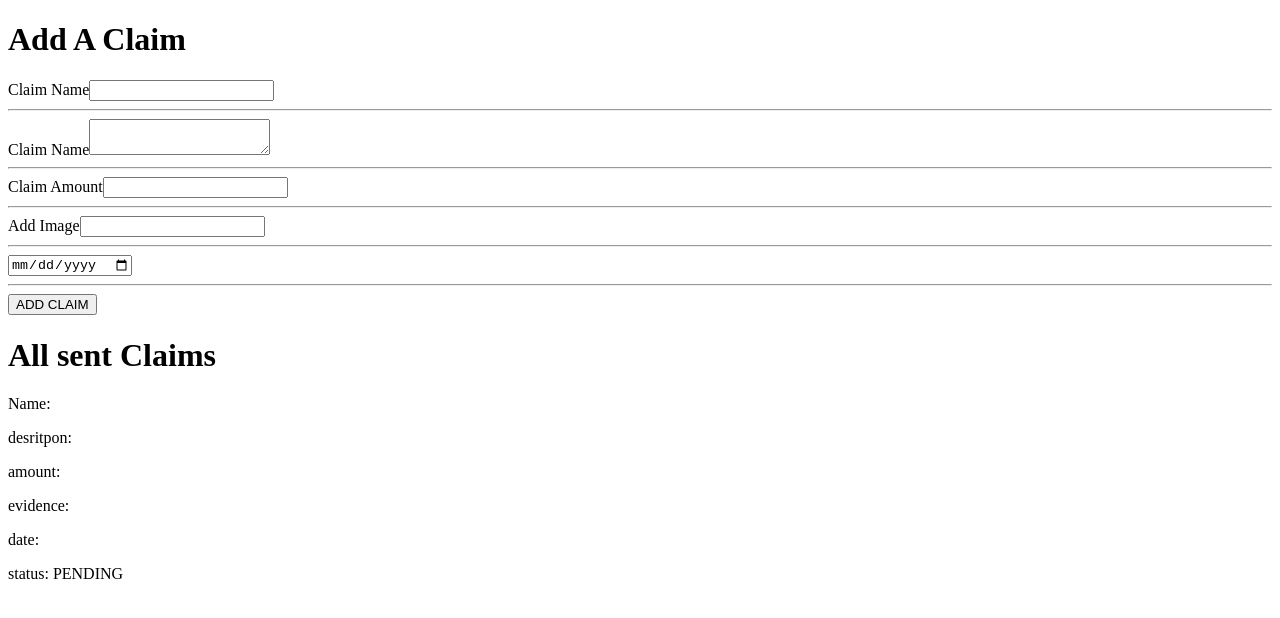
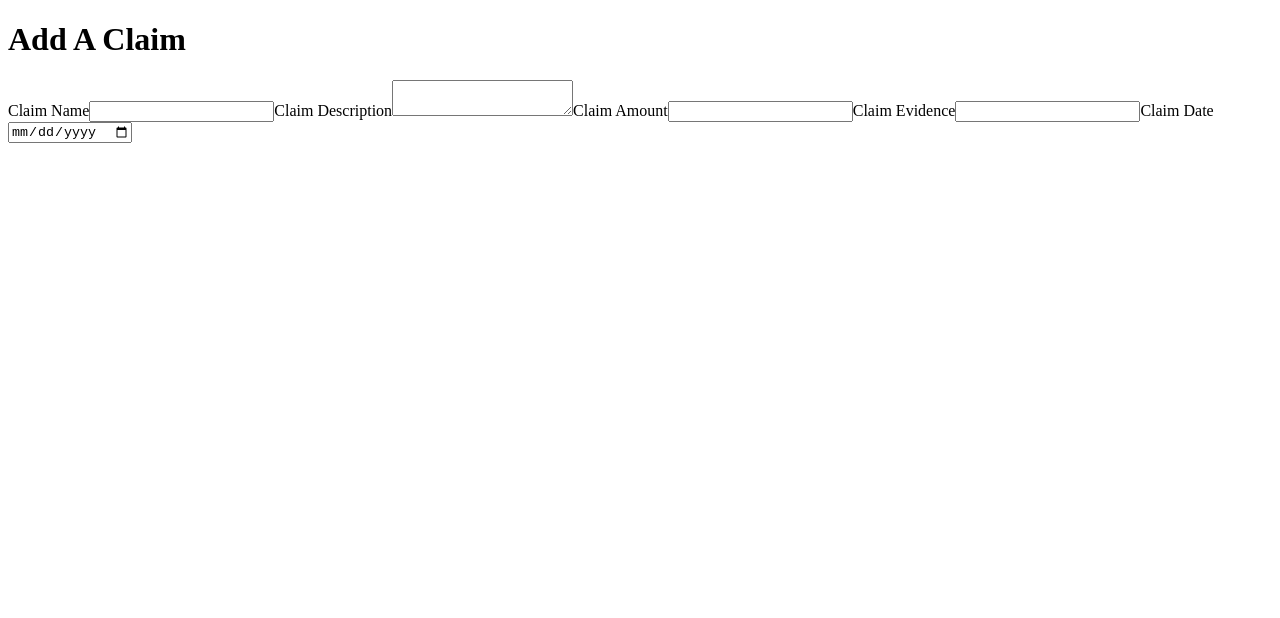
Before and after one commit to favour33/fdm, a React (Create React App) app: page /employees in a window 1280 px wide. Shown: the top 618 px of the page. Built offline with nearby package versions, Linux system fonts and the light colour scheme.

Commit message:
Added input validation for the employees page

```diff
--- a/src/Pages/Employee/Employees.js
+++ b/src/Pages/Employee/Employees.js
@@ -3,81 +3,72 @@ import React, { useState } from "react";
 const Employees = () => {
   const claimList = {
     name: "",
-    desritpon: "",
+    description: "",
     amount: "",
     evidence: "",
     date: "",
-    stats: "",
+    status: "",
   };
 
   const [name, setName] = useState("");
-  const [desritpon, setDesritpon] = useState("");
+  const [description, setDescription] = useState("");
   const [amount, setAmount] = useState("");
   const [evidence, setEvidence] = useState("");
   const [date, setDate] = useState("");
-  const [stats, setStats] = useState("PENDING");
+  const [staus, setStatus] = useState("PENDING");
 
   return (
     <>
       <h1>Add A Claim </h1>
       <form>
-        <label htmlFor="name">Claim Name</label>
+        {/* Claim Name */}
+        <label>Claim Name</label>
         <input
           type="text"
-          id="name"
+          required
           onChange={(e) => {
             setName(e.target.value);
           }}
-          value={name}
         />
-        <hr />
-        <label htmlFor="desc">Claim Name</label>
+
+        {/* Claim Description  */}
+        <label>Claim Description</label>
         <textarea
-          id="desc"
           onChange={(e) => {
-            setDesritpon(e.target.value);
+            setDescription(e.target.value);
           }}
-          value={desritpon}
-        ></textarea>
-        <hr />
-        <label htmlFor="amount">Claim Amount</label>
+        />
+
+        {/* Claim Amount */}
+        <label>Claim Amount</label>
         <input
           type="text"
-          id="amount"
+          required
           onChange={(e) => {
             setAmount(e.target.value);
           }}
-          value={amount}
         />
-        <hr />
-        {/* <input type="file" /> */}
-        <label htmlFor="image">Add Image</label>
+
+        {/* claim Evidence */}
+        <label>Claim Evidence</label>
         <input
           type="text"
-          id="image"
+          required
           onChange={(e) => {
             setEvidence(e.target.value);
           }}
-          value={evidence}
         />
-        <hr />
+
+        {/* claim Date */}
+        <label>Claim Date</label>
         <input
           type="date"
+          required
           onChange={(e) => {
             setDate(e.target.value);
           }}
-          value={date}
         />
-        <hr />
-        <button>ADD CLAIM</button>
       </form>
-      <h1>All sent Claims </h1>
-      <p>Name: {name}</p>
-      <p>desritpon: {desritpon}</p>
-      <p>amount: {amount}</p>
-      <p>evidence: {evidence}</p>
-      <p>date: {date}</p>
-      <p>status: {stats}</p>
     </>
   );
 };
```
